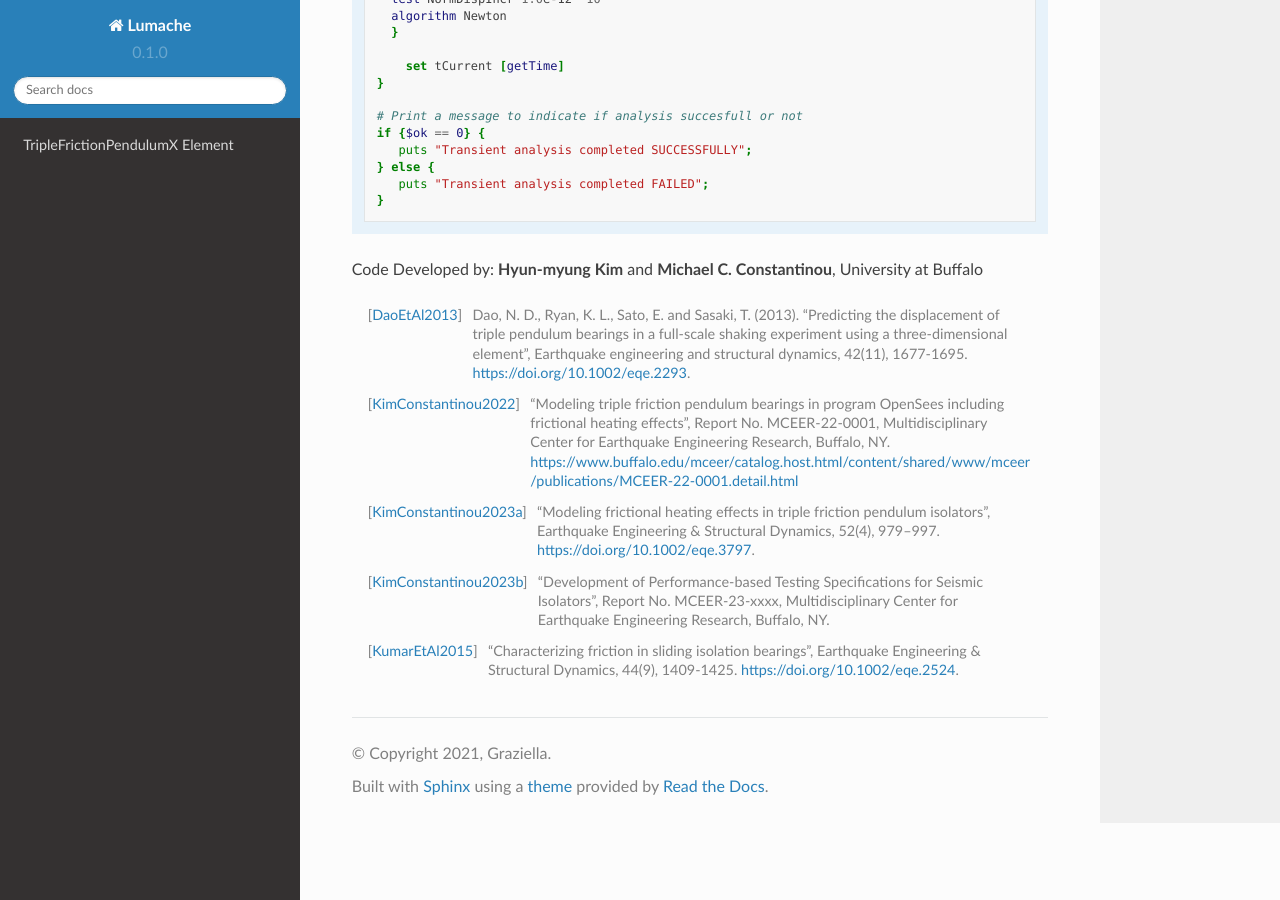
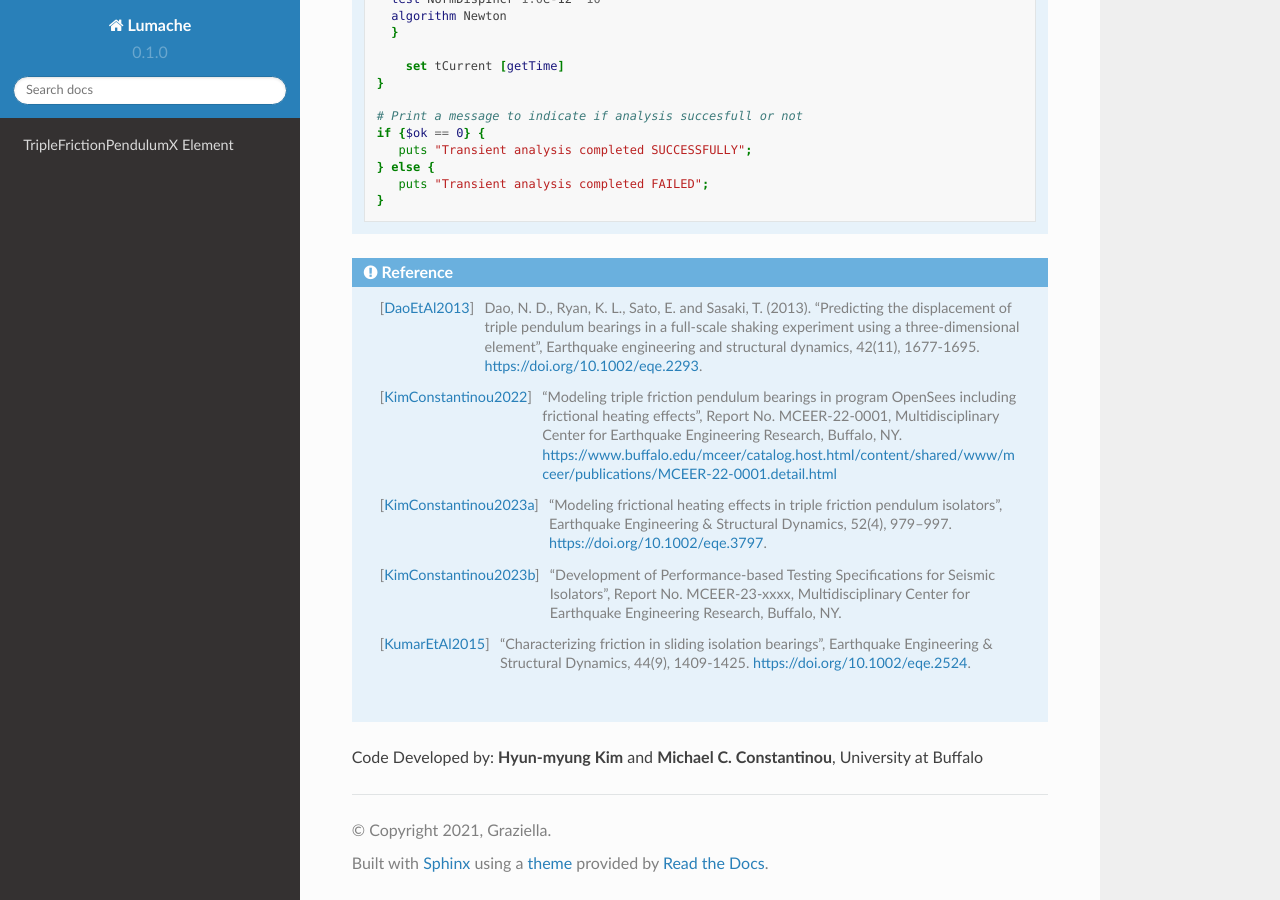
Before and after one commit to shocky0424/rtd-tutorial, a Sphinx documentation site: the page built from docs/source/index.rst, in a window 1280 px wide and 900 px high, scrolled down 7258 px. Built offline with Sphinx 7.4.7 and the Read the Docs theme 2.0.0, drawn with Linux system fonts in a browser that asks for light colours.

Commit message:
Update index.rst

```diff
--- a/docs/source/index.rst
+++ b/docs/source/index.rst
@@ -338,15 +338,17 @@ For more information about the element formulation, please refer to the referenc
       }
 
 
-Code Developed by: **Hyun-myung Kim** and **Michael C. Constantinou**, University at Buffalo
+.. admonition:: Reference
+
+   .. [DaoEtAl2013] Dao, N. D., Ryan, K. L., Sato, E. and Sasaki, T. (2013). “Predicting the displacement of triple pendulum bearings in a full-scale shaking experiment using a three-dimensional element”, Earthquake engineering and structural dynamics, 42(11), 1677-1695. https://doi.org/10.1002/eqe.2293.
+
+   .. [KimConstantinou2022] “Modeling triple friction pendulum bearings in program OpenSees including frictional heating effects”, Report No. MCEER-22-0001, Multidisciplinary Center for Earthquake Engineering Research, Buffalo, NY. https://www.buffalo.edu/mceer/catalog.host.html/content/shared/www/mceer/publications/MCEER-22-0001.detail.html
+
+   .. [KimConstantinou2023a] “Modeling frictional heating effects in triple friction pendulum isolators”, Earthquake Engineering & Structural Dynamics, 52(4), 979–997. https://doi.org/10.1002/eqe.3797.
+
+   .. [KimConstantinou2023b] “Development of Performance-based Testing Specifications for Seismic Isolators”, Report No. MCEER-23-xxxx, Multidisciplinary Center for Earthquake Engineering Research, Buffalo, NY.
+
+   .. [KumarEtAl2015] “Characterizing friction in sliding isolation bearings”, Earthquake Engineering & Structural Dynamics, 44(9), 1409-1425. https://doi.org/10.1002/eqe.2524.
 
 
-.. [DaoEtAl2013] Dao, N. D., Ryan, K. L., Sato, E. and Sasaki, T. (2013). “Predicting the displacement of triple pendulum bearings in a full-scale shaking experiment using a three-dimensional element”, Earthquake engineering and structural dynamics, 42(11), 1677-1695. https://doi.org/10.1002/eqe.2293.
-
-.. [KimConstantinou2022] “Modeling triple friction pendulum bearings in program OpenSees including frictional heating effects”, Report No. MCEER-22-0001, Multidisciplinary Center for Earthquake Engineering Research, Buffalo, NY. https://www.buffalo.edu/mceer/catalog.host.html/content/shared/www/mceer/publications/MCEER-22-0001.detail.html
-
-.. [KimConstantinou2023a] “Modeling frictional heating effects in triple friction pendulum isolators”, Earthquake Engineering & Structural Dynamics, 52(4), 979–997. https://doi.org/10.1002/eqe.3797.
-
-.. [KimConstantinou2023b] “Development of Performance-based Testing Specifications for Seismic Isolators”, Report No. MCEER-23-xxxx, Multidisciplinary Center for Earthquake Engineering Research, Buffalo, NY.
-
-.. [KumarEtAl2015] “Characterizing friction in sliding isolation bearings”, Earthquake Engineering & Structural Dynamics, 44(9), 1409-1425. https://doi.org/10.1002/eqe.2524.
+Code Developed by: **Hyun-myung Kim** and **Michael C. Constantinou**, University at Buffalo
```
